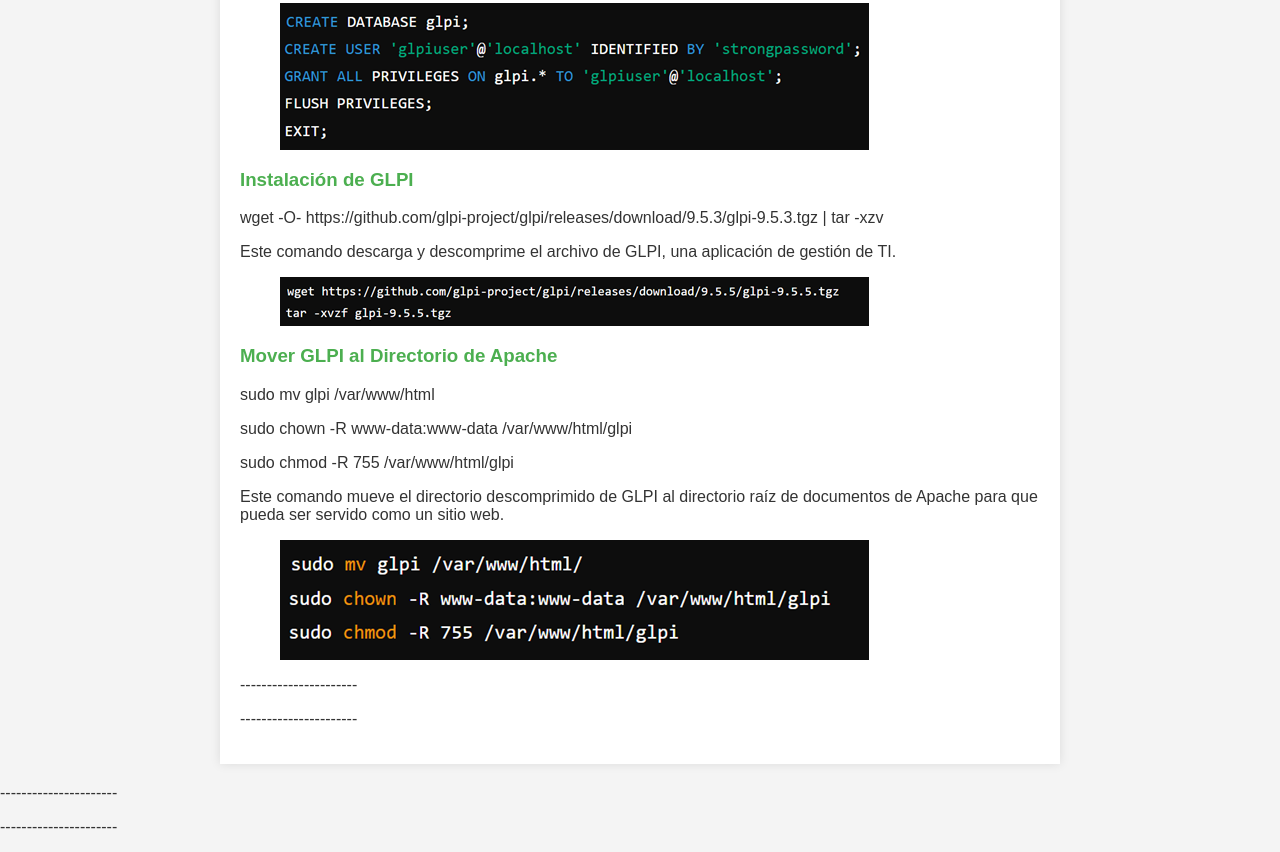
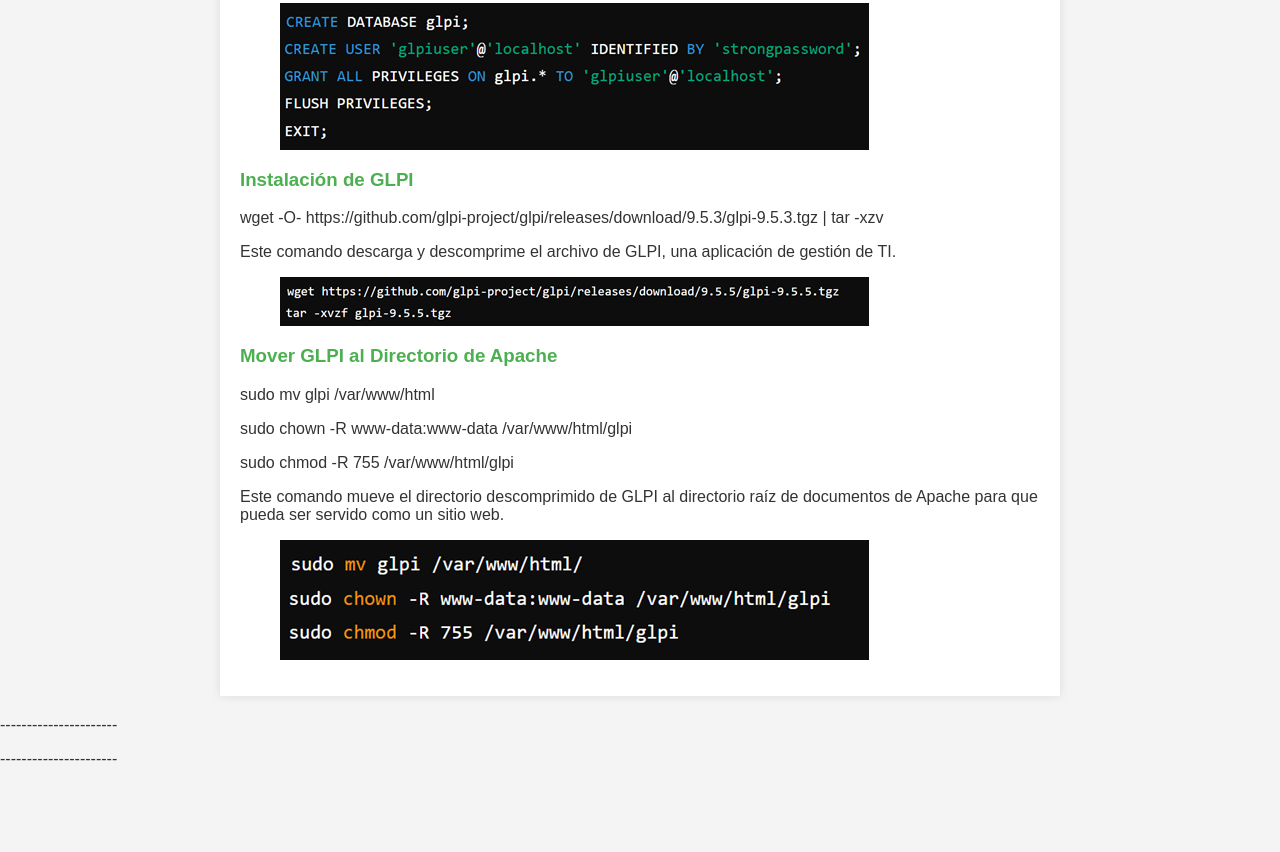
Before and after one commit to SebasRD30/ParcialServidores, a plain HTML site: page index.html in a window 1280 px wide. Shown: the part 2250-3102 px from the top of the page. After the commit the page ends 3034 px from the top, so only its background shows below. Drawn offline with Linux system fonts and the light colour scheme.

Commit message:
Update index.html

```diff
--- a/index.html
+++ b/index.html
@@ -176,9 +176,6 @@
                             <li><img src="17.png" alt="Mover GLPI al Directorio de Apache"></li>
                         </ul>
 
-                <p> ---------------------- </p>
-                <p> ---------------------- </p>
-
                 </main>
                 <style>
                     li {
```
